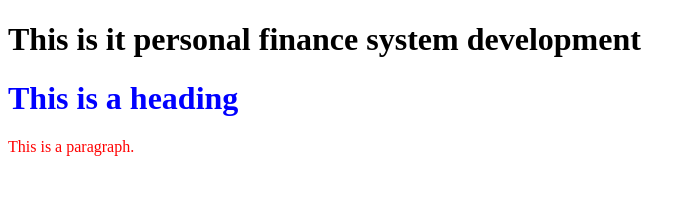
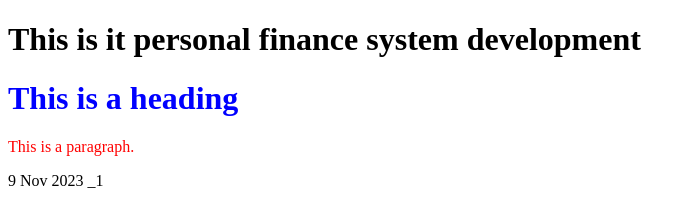
Before and after one commit to zakwannato/financialzakwan2, a plain HTML site: page index.html in a window 1280 px wide. Shown: the whole page, without its empty margins (0-696 px from the left). Drawn offline with Linux system fonts and the light colour scheme.

Commit message:
New Nov 23

```diff
--- a/index.html
+++ b/index.html
@@ -9,5 +9,6 @@
     <h1>This is it personal finance system development</h1>
     <h1 style="color:blue;">This is a heading</h1>
     <p style="color:red;">This is a paragraph.</p>
+    <p>9 Nov 2023 _1</p>
 </body>
 </html>
```
